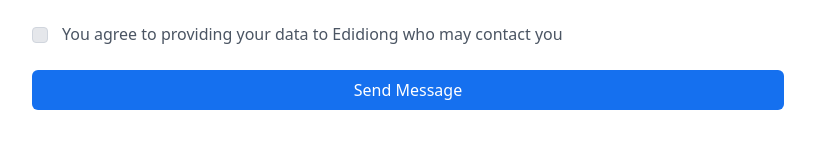
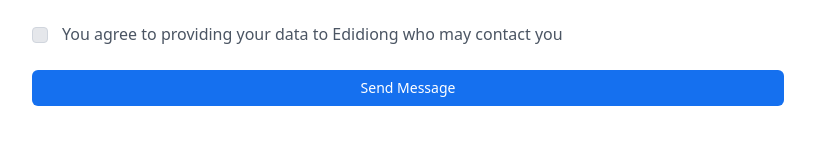
Before and after one commit to Maverickk6/HNG-frontend-task, a React (Vite) app: page /contact in a window 1280 px wide. Shown: the part 600-760 px from the top of the page, without its empty margins (232-1047 px from the left). Built offline with nearby package versions, Linux system fonts and the light colour scheme.

Commit message:
UI minute fixes

```diff
--- a/src/pages/ContactPage.jsx
+++ b/src/pages/ContactPage.jsx
@@ -73,7 +73,7 @@ function ContactPage() {
             id="btn__submit"
             value="Send Message"
             type="submit"
-            className="text-md text-white font-light my-4 bg-[#1570EF] w-full text-center p-2 rounded-md cursor-pointer"
+            className="text-sm text-white font-normal my-4 bg-[#1570EF] w-full text-center p-2 rounded-md cursor-pointer"
           />
         </form>
       </div>
```
Also changed, not shown: 1 other file (tests, documents, lock files or other folders).
